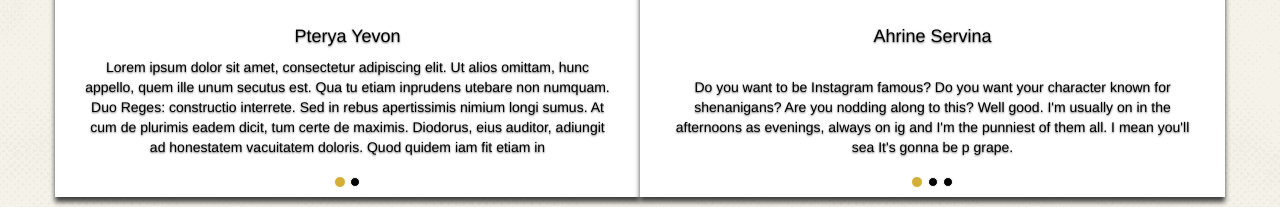
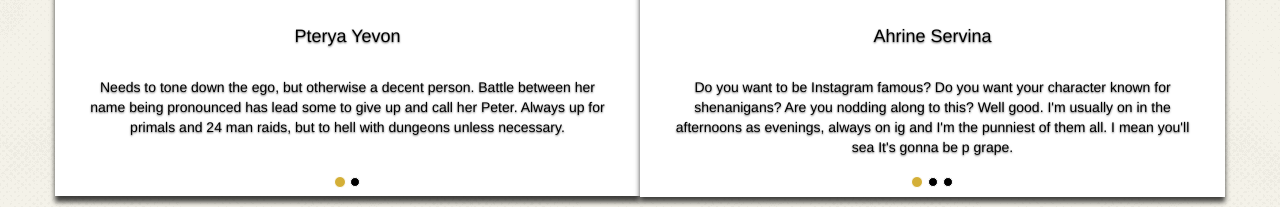
Before and after one commit to Oseous/FC-Web, a plain HTML site: page index.html in a window 1280 px wide. Shown: the part 2456-2663 px from the top of the page. Drawn offline with nearby package versions, Linux system fonts and the light colour scheme.

Commit message:
Image update
no biggie ;D

```diff
--- a/index.html
+++ b/index.html
@@ -345,11 +345,9 @@
                             <img src="img/members/peter.jpg" class="img-responsive">
                             <div class="carousel-caption">
                                 <h4>Pterya Yevon</h4>
-                                <p style="padding: 0px 30px 0px 30px;">Lorem ipsum dolor sit amet, consectetur adipiscing elit. Ut alios omittam, hunc appello,
-                                    quem ille unum secutus est. Qua tu etiam inprudens utebare non numquam. Duo Reges: constructio
-                                    interrete. Sed in rebus apertissimis nimium longi sumus. At cum de plurimis eadem dicit,
-                                    tum certe de maximis. Diodorus, eius auditor, adiungit ad honestatem vacuitatem doloris.
-                                    Quod quidem iam fit etiam in</p>
+                                <p style="padding: 0px 30px 0px 30px;"></br>Needs to tone down the ego, but otherwise a decent person. Battle between her name being
+                                    pronounced has lead some to give up and call her Peter. Always up for primals and 24
+                                    man raids, but to hell with dungeons unless necessary.</p>
                             </div>
                         </div>
                         <div class="item">
@@ -406,7 +404,7 @@
                             <div class="carousel-caption">
                                 <h4>Begebers Jolas</h4>
                                 <p style="padding: 0px 30px 0px 30px;">
-                                    </br>By the power of FRIENDSHIP i shall be your FRIEND! unless i start panicking, then youre
+                                    </br>By the power of FRIENDSHIP I shall be your FRIEND! unless I start panicking, then you're
                                     outta luck.</p>
                             </div>
                         </div>
```
Also changed, not shown: Web Pics Unedited/Members_1280x720/peter.jpg (deleted), Web Pics Unedited/Members_1280x720/peter.png (added), img/members/peter.jpg.
